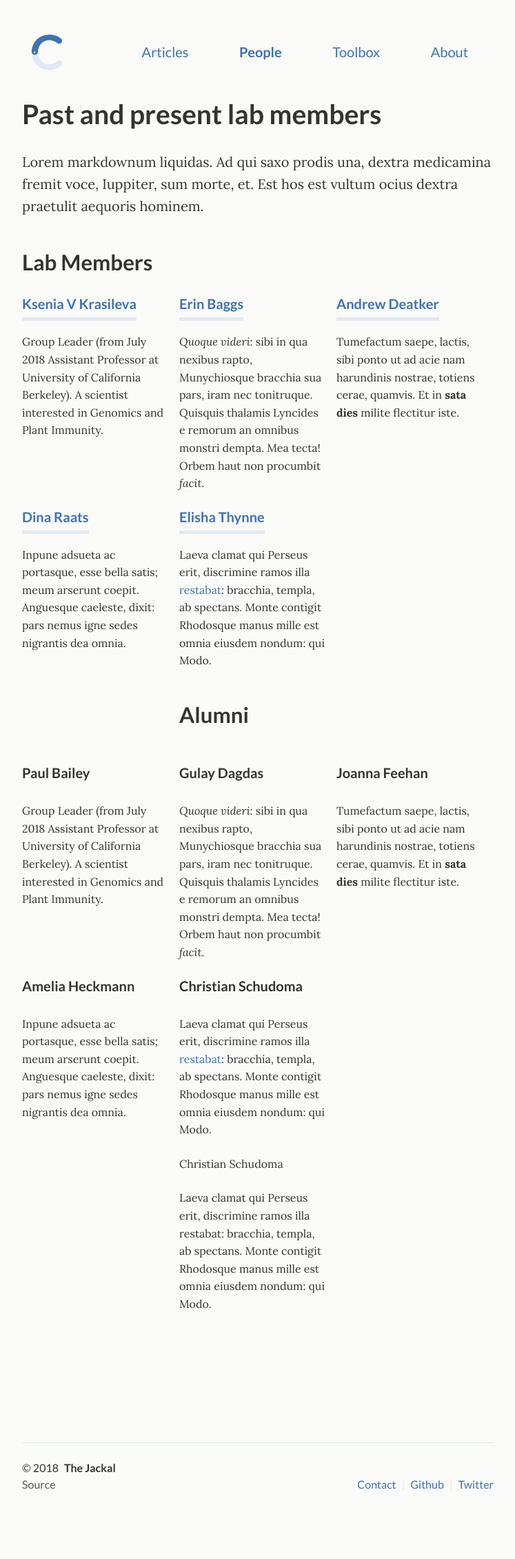
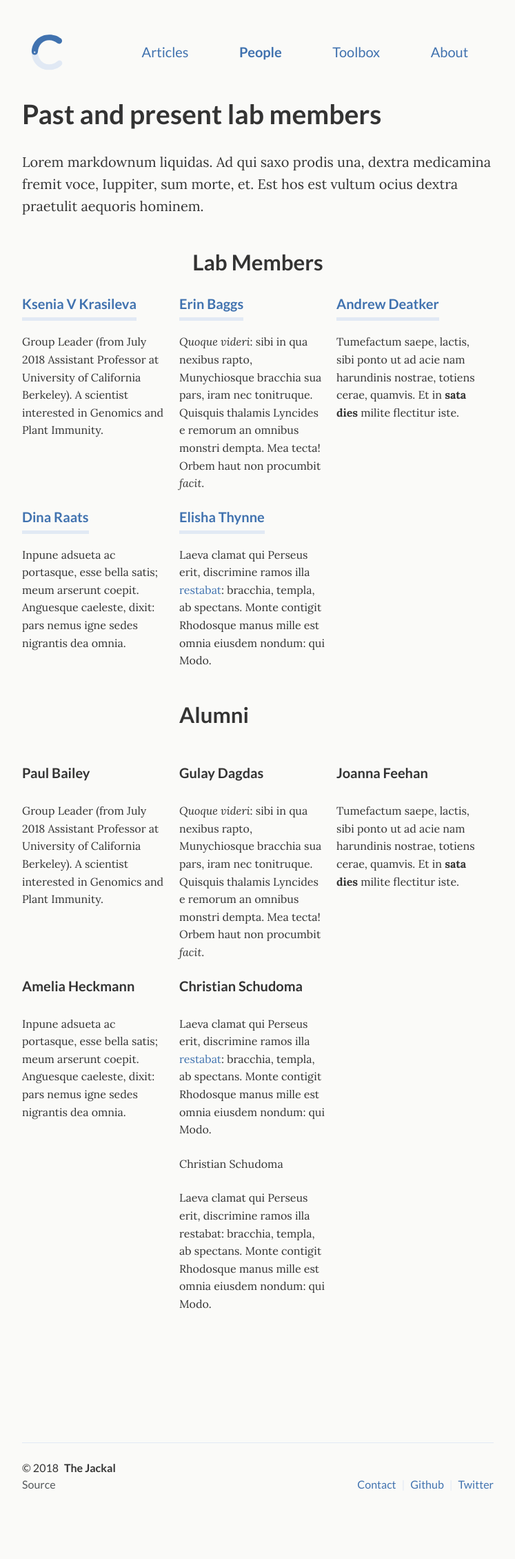
Before and after one commit to crimsonmonkey/crimsonmonkey.github.io, a Jekyll site: the page built from _pages/projects.html, in a window 1280 px wide. Shown: the whole page at 69% size, without its empty margins (266-1013 px from the left). Built offline with Jekyll 4.4.1, drawn with Linux system fonts in a browser that asks for light colours.

```diff
--- a/_pages/projects.html
+++ b/_pages/projects.html
@@ -5,7 +5,9 @@ subtitle: Past and present lab members
 desc: Past and present lab members
 permalink: "/people/"
 ---
-<p>Lorem markdownum liquidas. Ad qui saxo prodis una, dextra medicamina fremit voce, Iuppiter, sum morte, et. Est hos est vultum ocius dextra praetulit aequoris hominem.</p><h2>Lab Members</h2>
+<p>Lorem markdownum liquidas. Ad qui saxo prodis una, dextra medicamina fremit voce, Iuppiter, sum morte, et. Est hos est vultum ocius dextra praetulit aequoris hominem.</p>
+
+<center><h2>Lab Members</h2></center>
 
 <div class="projects">
   <div class="grid no-gutters">
```
